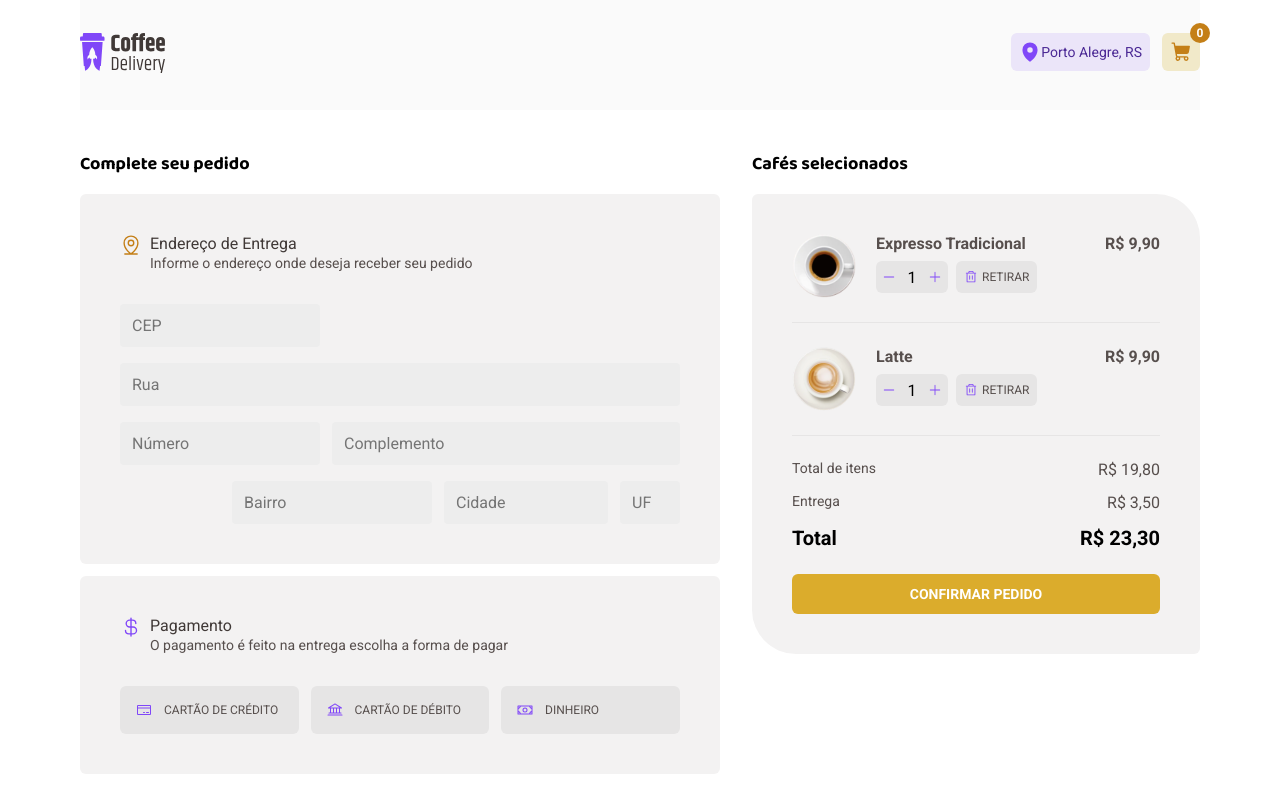
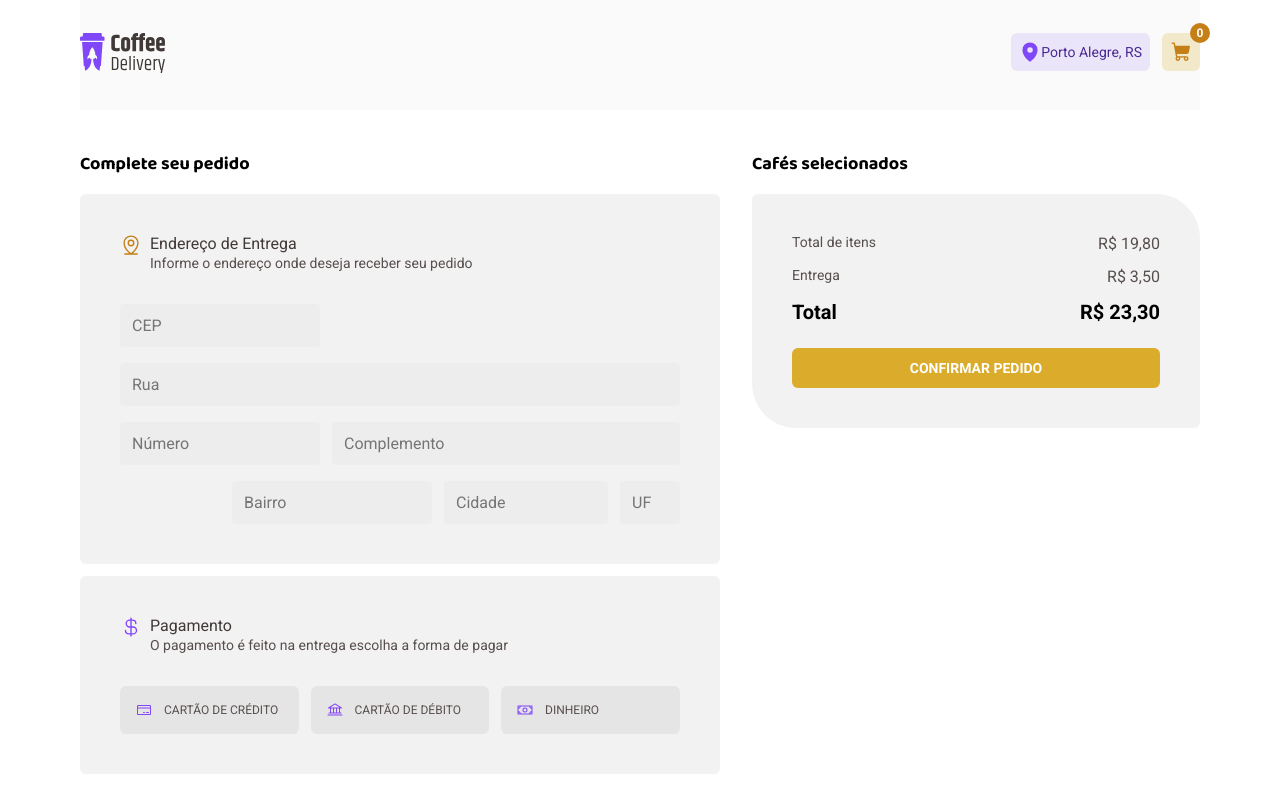
Before and after one commit to PeZunino/02-rocketseat-ignite-react-challenge-CoffeeDelivery, a React (Vite) app: page /checkout in a window 1280 px wide. Built offline with nearby package versions, Linux system fonts and the light colour scheme.

Commit message:
Cart itens

```diff
--- a/src/context/OrderContext.tsx
+++ b/src/context/OrderContext.tsx
@@ -6,8 +6,7 @@ interface OrderContextProps {
   preOrder: CoffeeOrder[];
   handleIncrementCoffeeAmount: (id: string) => void;
   handleDecrementCoffeeAmount: (id: string) => void;
-  handleAddToCart: (id: string) => void;
-  setItemsInCart: (order: CoffeeOrder) => void;
+  handleAddToCart: (coffee: ICoffee, amount: number) => void;
 }
 
 type ICoffee = (typeof coffees)[0];
@@ -51,14 +50,31 @@ export function OrderContextProvider({ children }: OrderContextProviderProps) {
     setPreOrder(updatedOrderList);
   }
 
-  function handleAddToCart(id: string) {
-    preOrder.map((item) => {
-      if (item.coffee.id == id) {
-        setItemsInCart(item);
-      }
-    });
+  function handleAddToCart(coffee: ICoffee, amount: number) {
+    //ver se tem na sacola
+    //se tiver somar
+    //se nao tiver adicionar
+
+    const hasInCart = cartItems.find((item) => item.coffee == coffee);
+
+    if (hasInCart) {
+      const updatedCartItems = cartItems.map((item) => {
+        if (item.coffee == coffee) {
+          return {
+            amount: item.amount + amount,
+            coffee,
+          } as CoffeeOrder;
+        }
+        return item;
+      });
+
+      setCartItems(updatedCartItems);
+    } else {
+      setCartItems((state) => [...state, { amount, coffee }]);
+    }
+
     const updatedOrderList = preOrder.map((item) => {
-      if (item.coffee.id == id && item.amount > 1) {
+      if (item.coffee.id == coffee.id && item.amount > 1) {
         return {
           coffee: item.coffee,
           amount: 1,
@@ -66,11 +82,8 @@ export function OrderContextProvider({ children }: OrderContextProviderProps) {
       }
       return item;
     });
+
     setPreOrder(updatedOrderList);
-  }
-
-  function setItemsInCart(order: CoffeeOrder) {
-    setCartItems((state) => [...state, order]);
   }
 
   useEffect(() => {
@@ -87,7 +100,6 @@ export function OrderContextProvider({ children }: OrderContextProviderProps) {
         handleAddToCart,
         handleDecrementCoffeeAmount,
         handleIncrementCoffeeAmount,
-        setItemsInCart,
         preOrder,
       }}
     >
--- a/src/pages/Checkout/index.tsx
+++ b/src/pages/Checkout/index.tsx
@@ -16,14 +16,16 @@ import {
   Item,
   ItemOptions,
 } from "./styles";
-import expresso from "../../assets/coffees/expresso.svg";
-import latte from "../../assets/coffees/latte.svg";
 
 import { useTheme } from "styled-components";
 import { NavLink } from "react-router-dom";
+import { OrderContext } from "../../context/OrderContext";
+import { useContext } from "react";
 
 export function Checkout() {
+  const { cartItems } = useContext(OrderContext);
   const theme = useTheme();
+
   return (
     <Content>
       <section>
@@ -116,18 +118,19 @@ export function Checkout() {
       <aside>
         <Title>Cafés selecionados</Title>
         <div>
-          <Item>
-            <img src={expresso} />
+          {cartItems.map(({ amount, coffee }) => (
+            <Item key={coffee.id}>
+              <img src={coffee.image} />
 
               <ItemOptions>
-              <p>Expresso Tradicional</p>
+                <p>{coffee.title}</p>
 
                 <div>
                   <div>
                     <button>
                       <Minus size={14} color={theme["purple"]} />
                     </button>
-                  <span>1</span>
+                    <span>{amount}</span>
                     <button>
                       <Plus size={14} color={theme["purple"]} />
                     </button>
@@ -140,34 +143,13 @@ export function Checkout() {
                 </div>
               </ItemOptions>
 
-            <p>R$ 9,90</p>
+              <p>
+                <span>R$ </span>
+                {String(coffee.price).padEnd(4, "0").replace(".", ",")}
+              </p>
             </Item>
-          <Item>
-            <img src={latte} />
+          ))}
 
-            <ItemOptions>
-              <p>Latte</p>
-
-              <div>
-                <div>
-                  <button>
-                    <Minus size={14} color={theme["purple"]} />
-                  </button>
-                  <span>1</span>
-                  <button>
-                    <Plus size={14} color={theme["purple"]} />
-                  </button>
-                </div>
-
-                <button>
-                  <Trash size={14} color={theme["purple"]} />
-                  RETIRAR
-                </button>
-              </div>
-            </ItemOptions>
-
-            <p>R$ 9,90</p>
-          </Item>
           <p>
             Total de itens <span>R$ 19,80</span>
           </p>
--- a/src/pages/Home/index.tsx
+++ b/src/pages/Home/index.tsx
@@ -102,7 +102,7 @@ export function Home() {
 
         <CoffeeList>
           <CoffeeList>
-            {preOrder.map(({ coffee }) => (
+            {preOrder.map(({ coffee, amount }) => (
               <CoffeeListItem key={coffee.id}>
                 <img src={coffee.image} />
                 <ListItemTag>
@@ -143,7 +143,7 @@ export function Home() {
                     </button>
                   </div>
 
-                  <button onClick={() => handleAddToCart(coffee.id)}>
+                  <button onClick={() => handleAddToCart(coffee, amount)}>
                     <ShoppingCartSimple
                       weight="fill"
                       color={theme["white-200"]}
```
Lines whose indentation alone changed are shown as unchanged.
